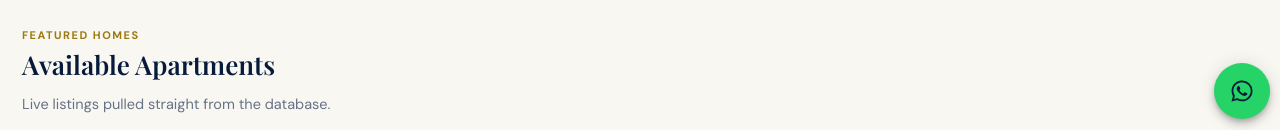
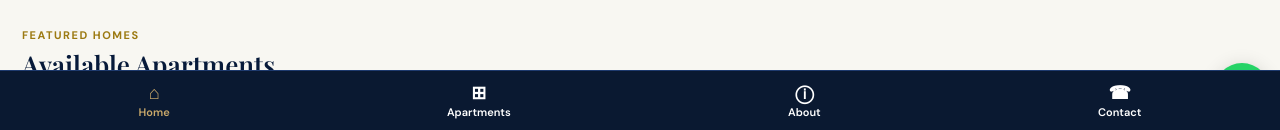
Before and after one commit to vitalisjustus82-dot/vitalis_property_hub, a React (Vite) app: page / in a window 1280 px wide. Shown: the part 667-797 px from the top of the page. Built offline with nearby package versions, Linux system fonts and the light colour scheme; no server answers; the database is empty.

Commit message:
add persistent bottom nav

```diff
--- a/src/App.tsx
+++ b/src/App.tsx
@@ -14,6 +14,20 @@ import '@ionic/react/css/core.css';
 
 setupIonicReact();
 
+const BottomNav: React.FC = () => {
+  const path = window.location.pathname;
+  if (path.startsWith('/agent')) return null;
+  const active = (p: string) => path === p || (p !== '/' && path.includes(p)) ? '#c9a86a' : '#ffffff';
+  return (
+    <div style={{ position: 'fixed', bottom: 0, left: 0, right: 0, background: '#0a1931', display: 'flex', justifyContent: 'space-around', padding: '10px 0 14px 0', zIndex: 9999, borderTop: '1px solid #1e3a6e' }}>
+      <a href="/" style={{ color: active('/'), textDecoration: 'none', textAlign: 'center', fontSize: '11px', fontWeight: 600 }}><div style={{ fontSize: '18px' }}>⌂</div>Home</a>
+      <a href="/apartments" style={{ color: active('/apartments'), textDecoration: 'none', textAlign: 'center', fontSize: '11px', fontWeight: 600 }}><div style={{ fontSize: '18px' }}>⊞</div>Apartments</a>
+      <a href="/contact" style={{ color: active('/contact'), textDecoration: 'none', textAlign: 'center', fontSize: '11px', fontWeight: 600 }}><div style={{ fontSize: '18px' }}>ⓘ</div>About</a>
+      <a href="/contact" style={{ color: active('/contact'), textDecoration: 'none', textAlign: 'center', fontSize: '11px', fontWeight: 600 }}><div style={{ fontSize: '18px' }}>☎</div>Contact</a>
+    </div>
+  );
+};
+
 const App: React.FC = () => (
   <IonApp>
     <IonReactRouter>
@@ -28,6 +42,7 @@ const App: React.FC = () => (
         <Route exact path="/agent/dashboard"><AgentDashboard /></Route>
         <Route exact path="/agent/profile"><AgentProfile /></Route>
       </IonRouterOutlet>
+      <BottomNav />
     </IonReactRouter>
   </IonApp>
 );
```
